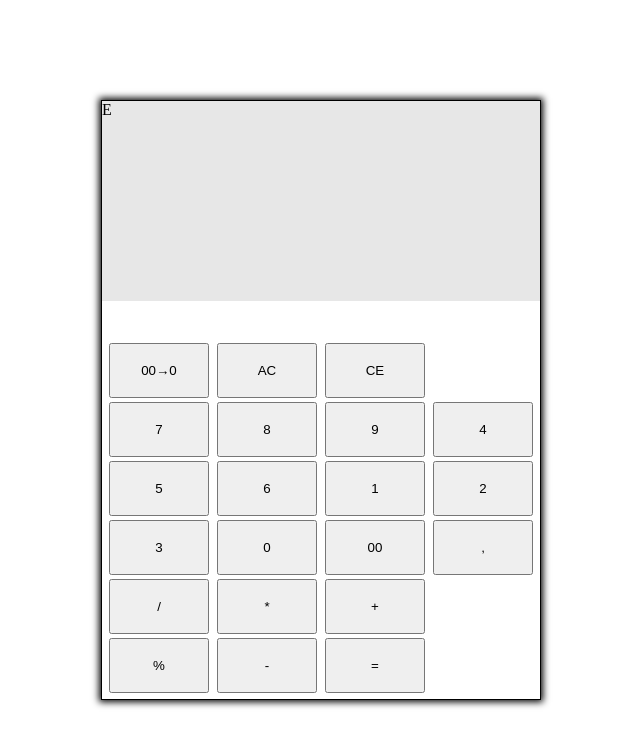
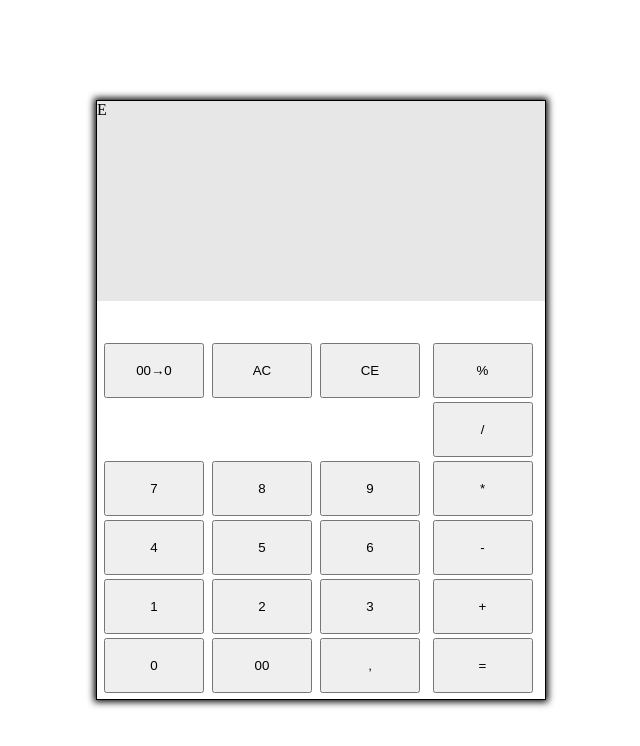
Before and after one commit to KOVSEG/simple-calc, a plain HTML site: page index.html in a window 1280 px wide. Shown: the whole page, without its empty margins (319-959 px from the left). Drawn offline with Linux system fonts and the light colour scheme.

Commit message:
changed html class for day-night mode, used css grid for btns, swap operators btns

```diff
--- a/index.html
+++ b/index.html
@@ -9,7 +9,6 @@
   </head>
   <body>
     <div class="content">
-      <div class="ori"></div>
       <div class="calculator">
         <div class="display">
           <div class="positioning">
@@ -17,7 +16,7 @@
             <div class="numsondisplay"></div>
           </div>
         </div>
-        <div class="someblock"></div>
+        <div class="daynight__mode"></div> <!--Here is a btn to switch day or night mode-->
         <div class="buttons">
 
           <div class="fit">
@@ -43,14 +42,14 @@
 
           <div class="operators">
             <div class="operate">
+              <button class="btn percent">%</button>
               <button class="btn delete">/</button>
               <button class="btn multiply">*</button>
-              <button class="btn plus">+</button>
             </div>
 
             <div class="operate">
-              <button class="btn percent">%</button>
               <button class="btn minus">-</button>
+              <button class="btn plus">+</button>
               <button class="btn equal">=</button>
             </div>
           </div> <!-- /operators -->
--- a/styles.css
+++ b/styles.css
@@ -7,7 +7,7 @@
 }
 
 .calculator {
-  width: 440px;
+  width: 450px;
   height: 600px;
   border: 1px solid black;
   margin: 0 auto;
@@ -22,6 +22,9 @@
 }
 
 .buttons {
+  display: grid;
+  grid-template-columns: 1fr 1fr 1fr 1fr;
+  grid-template-rows: 1fr 1fr 1fr;
   margin: 5px;
 }
 
@@ -30,3 +33,22 @@
   height: 55px;
   margin: 2px;
 }
+
+.fit {
+  grid-column-start: 1;
+  grid-column-end: 4;
+  grid-row-start: 1;
+  grid-row-end: 2;
+}
+.numbers {
+  grid-column-start: 1;
+  grid-column-end: 4;
+  grid-row-start: 2;
+  grid-row-end: 4;
+}
+.operators {
+  grid-column-start: 4;
+  grid-column-end: 5;
+  grid-row-start: 1;
+  grid-row-end: 4;
+}
```
